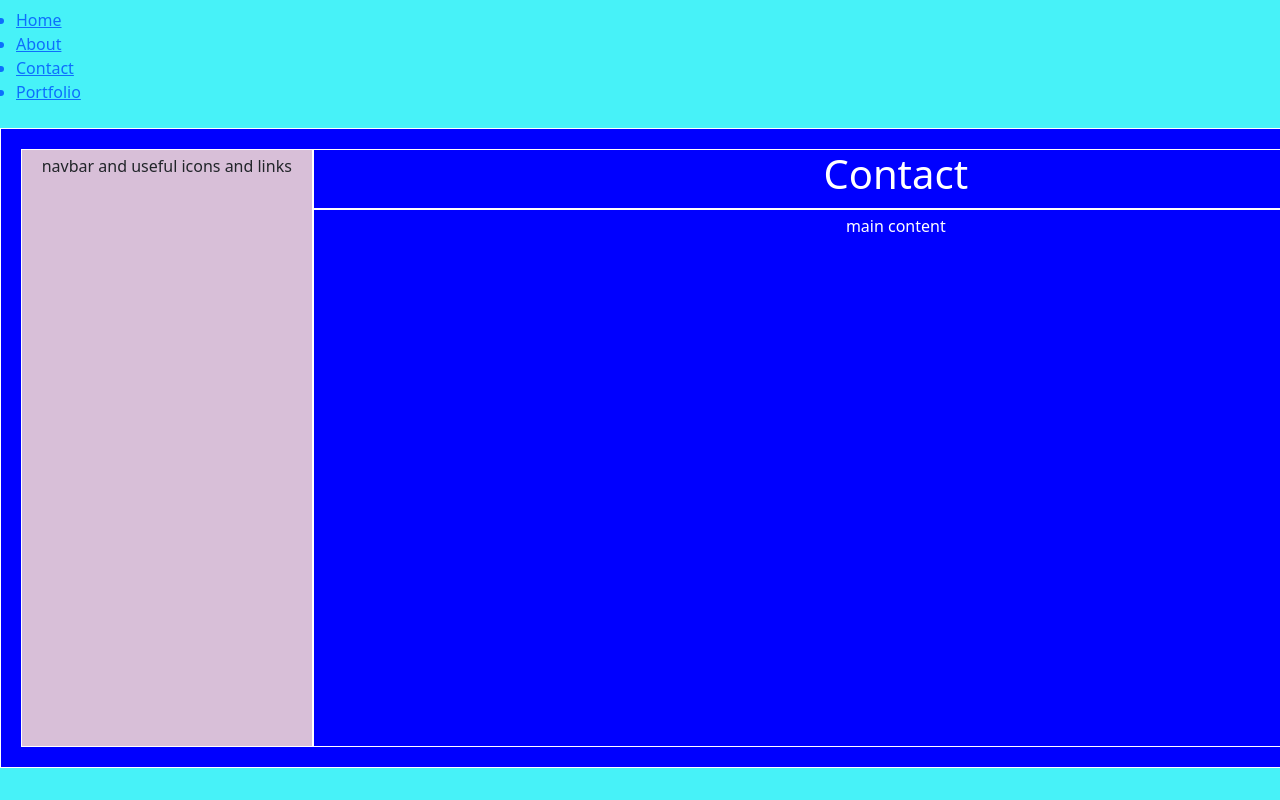
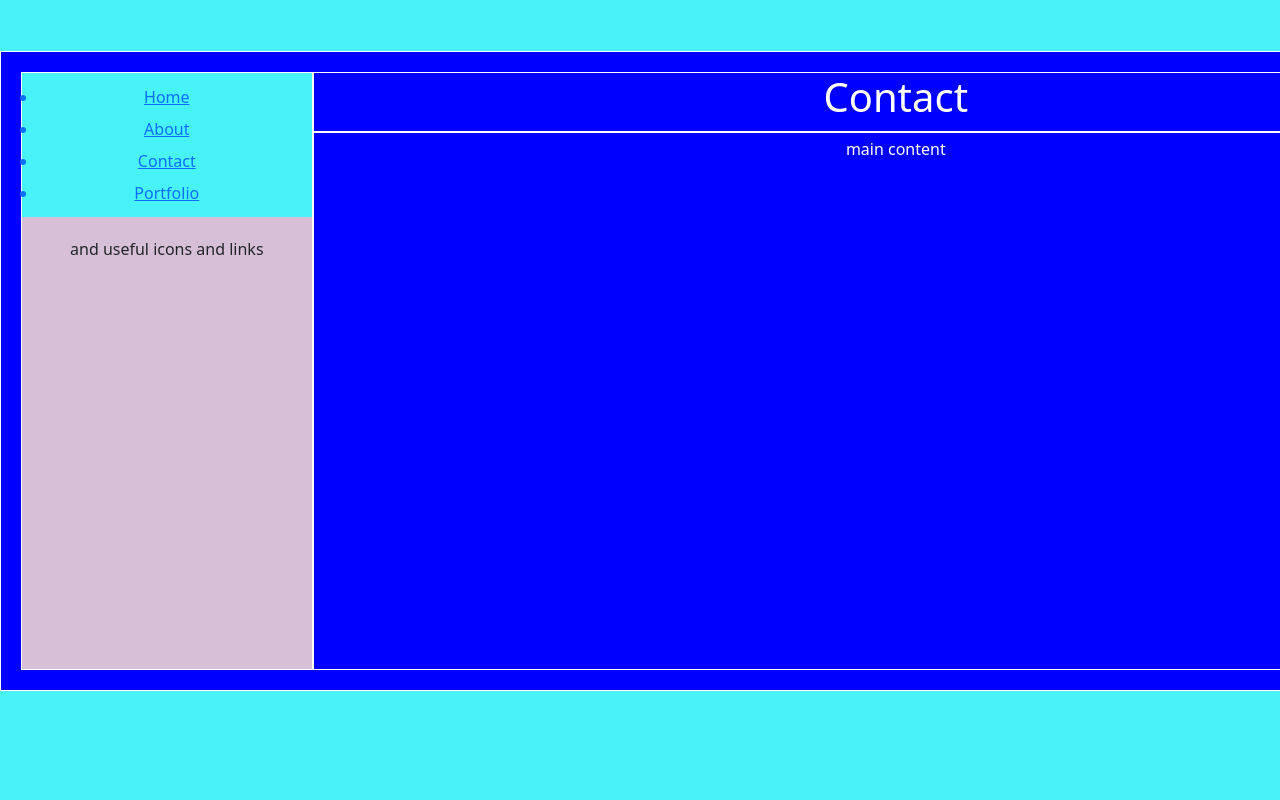
Before and after one commit to raseward14/Responsive-Portfolio, a React (Create React App) app in the folder client/: page /contact in a window 1280 px wide. Shown: the top 800 px of the page. Built offline with nearby package versions, Linux system fonts and the light colour scheme.

Commit message:
layout outline complete

```diff
--- a/client/src/App.js
+++ b/client/src/App.js
@@ -9,7 +9,6 @@ import Contact from "./pages/Contact";
 import Four from "./pages/Four";
 
 // import components
-import Navbar from "./components/Navbar";
 import {
   BrowserRouter as Router,
   Switch,
@@ -21,7 +20,6 @@ function App() {
   return (
     <Router>
       <div className="App">
-        <Navbar />
 
         <Switch>
           <Route exact path="/">
--- a/client/src/pages/About.js
+++ b/client/src/pages/About.js
@@ -6,7 +6,7 @@ function About() {
 
     return (
         <div className="themed-container">
-            <aside>navbar and useful icons and links</aside>
+            <aside><Nav /> and useful icons and links</aside>
             <h1 className="heading">About</h1>
             <section>main content</section>
         </div>
--- a/client/src/pages/Contact.js
+++ b/client/src/pages/Contact.js
@@ -6,7 +6,7 @@ function Contact() {
 
     return (
         <div className="themed-container">
-            <aside>navbar and useful icons and links</aside>
+            <aside><Nav /> and useful icons and links</aside>
             <h1 className="heading">Contact</h1>
             <section>main content</section>
         </div>
--- a/client/src/pages/Homepage.js
+++ b/client/src/pages/Homepage.js
@@ -6,7 +6,7 @@ function Homepage() {
 
     return (
         <div className="themed-container">
-            <aside>navbar and useful icons and links</aside>
+            <aside><Nav /> and useful icons and links</aside>
             <h1 className="heading">Home</h1>
             <section>main content</section>
         </div>
--- a/client/src/pages/Portfolio.js
+++ b/client/src/pages/Portfolio.js
@@ -6,7 +6,7 @@ function Portfolio() {
 
     return (
         <div className="themed-container">
-            <aside>navbar and useful icons and links</aside>
+            <aside><Nav /> and useful icons and links</aside>
             <h1 className="heading">Portfolio</h1>
             <section>main content</section>
         </div>
--- a/client/src/pages/style.css
+++ b/client/src/pages/style.css
@@ -2,7 +2,7 @@
     background-color: rgb(71, 242, 248);
 }
 
-.themed-container {
+div.themed-container {
     content: "";
     clear: both;
     overflow: auto;
@@ -11,6 +11,7 @@
     height: 80vh;
     width: 1500px;
     margin: auto;
+    margin-top: 4%;
     padding: 20px;
     line-height: 32px;
     background-color: blue;
@@ -40,7 +41,6 @@ aside {
 
 section {
     float: left;
-
     height: 90%;
     width: calc(4 * (100% / 5));
     border: 1px solid white;
```
